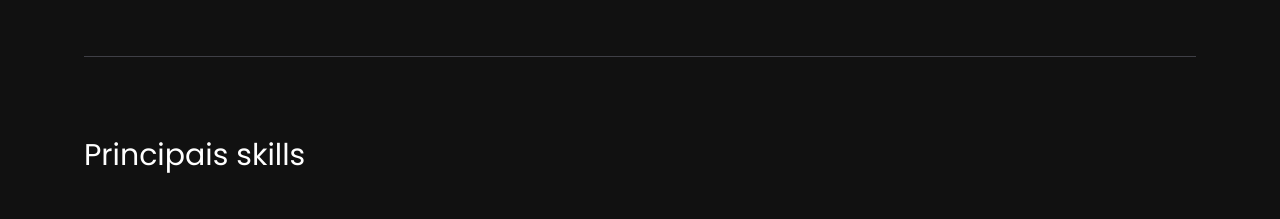
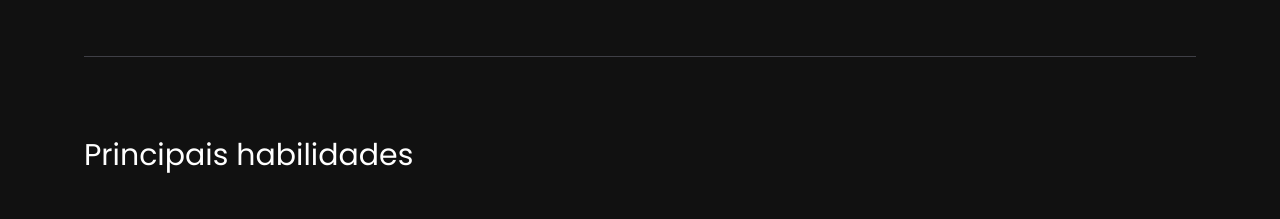
Before and after one commit to MateusGustavoDev/portfolio-01, a Next.js app: page / in a window 1280 px wide. Shown: the part 2020-2239 px from the top of the page. Built offline with nearby package versions, Linux system fonts and the light colour scheme.

Commit message:
fix title

```diff
--- a/components/ui/skills.tsx
+++ b/components/ui/skills.tsx
@@ -6,7 +6,7 @@ import styledcomponents from '@/public/skills/styledcomponents.svg'
 export function Skills() {
   return (
     <div className="w-full py-20 max-md:py-10">
-      <SectionText>Principais skills</SectionText>
+      <SectionText>Principais habilidades</SectionText>
       <div className="m-auto flex flex-wrap gap-8 1xl:justify-center max-xs:h-[410px] max-xs:overflow-auto max-sm:gap-5 [&::-webkit-scrollbar]:hidden">
         <SkillCard
           image="https://cdn.jsdelivr.net/gh/devicons/devicon/icons/html5/html5-original.svg"
```
